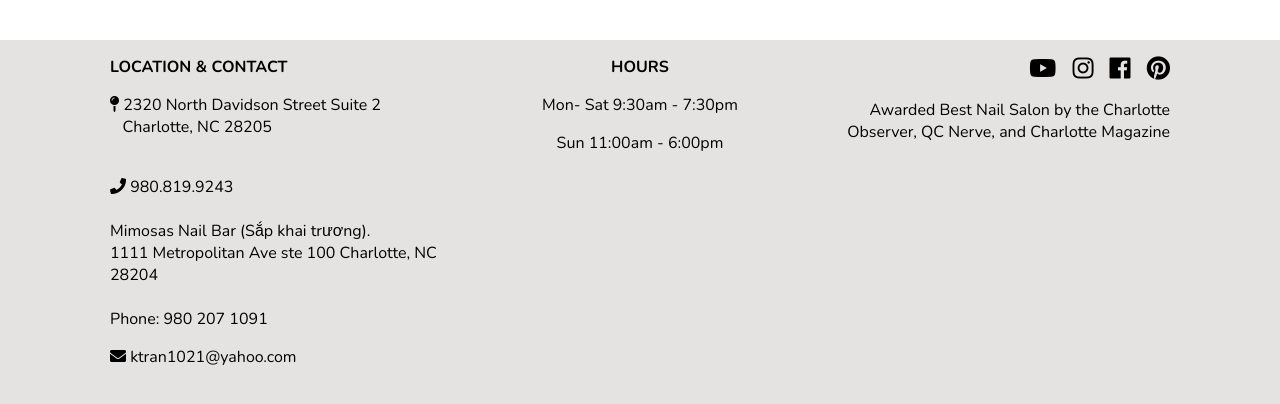
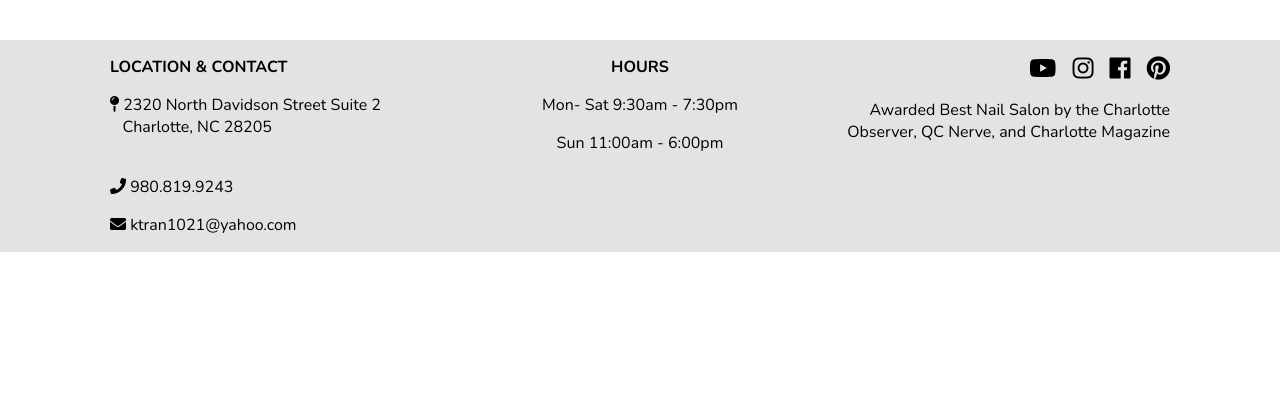
Before and after one commit to mimosasnailbar/mimosas, a Jekyll site: the page built from index.md, in a window 1280 px wide and 900 px high, scrolled down 1149 px, cut to the strip 472-876 px from the top of the window. Built offline with Jekyll 4.4.1, drawn with Linux system fonts in a browser that asks for light colours; nearby versions of some CDN libraries; after the commit the page ends 1873 px from its top, so only the background shows below that.

Commit message:
Updated 1 file via CloudCannon.

```diff
--- a/_layouts/default.html
+++ b/_layouts/default.html
@@ -50,10 +50,10 @@
 						</p> <br />
 					</a>
 					<a href="tel:980-819-9243" class="editable">
-						<i class="fas fa-phone"></i>&nbsp;980.819.9243<br /><br /><a href="https://maps.google.com/?q=2320%20North%20Davidson%20Street%20Suite%202,%20Charlotte,%20NC%2028205">Mimosas Nail Bar (Sắp khai trương).<br />1111 Metropolitan Ave ste 100 Charlotte, NC 28204</a><br /><br />Phone: 980 207 1091<br />
+						<i class="fas fa-phone"></i>&nbsp;980.819.9243<br />
 					</a>
 					<p class="editable">
-						<i class="fas fa-envelope"></i> ktran1021@yahoo.com<br /><br /><br />
+						<i class="fas fa-envelope"></i> ktran1021@yahoo.com<br />
 					</p>
 				</div>
 				<div class="footer__hours">
@@ -73,11 +73,13 @@
 						<a class="editable" href="https://youtube.com/channel/UCD61h9TyIKIyvTcz8hfD34g" target="_blank">
 							<i class="fab fa-youtube"></i>
 						</a>
-						<a class="editable" href="https://www.instagram.com/mimosasnailbarcharlotte/?igshid=OGQ5ZDc2ODk2ZA%3D%3D" target="_blank"><i class="fab fa-instagram"></i></a>
+						<a class="editable" href="https://www.instagram.com/mimosasnailbarcharlotte/?igshid=OGQ5ZDc2ODk2ZA%3D%3D" target="_blank">
+							<i class="fab fa-instagram"></i>
+						</a>
 						<a class="editable" href="https://facebook.com/mimosasnailbar" target="_blank">
 							<i class="fab fa-facebook"></i>
 						</a>
-						<a class="editable" href="https://pinterest.com/themimosasnailbar/" target="_blank">
+						<a class="editable">
 							<i class="fab fa-pinterest"></i>
 						</a>
 					</p>
```
